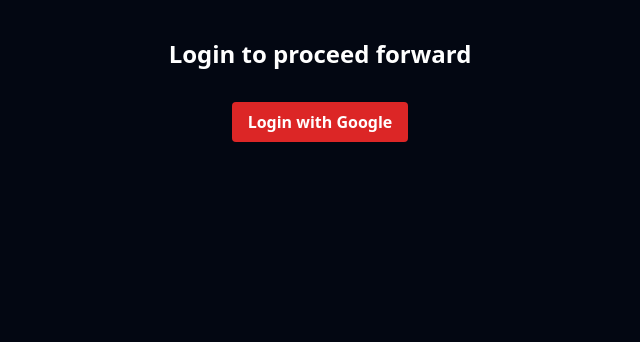
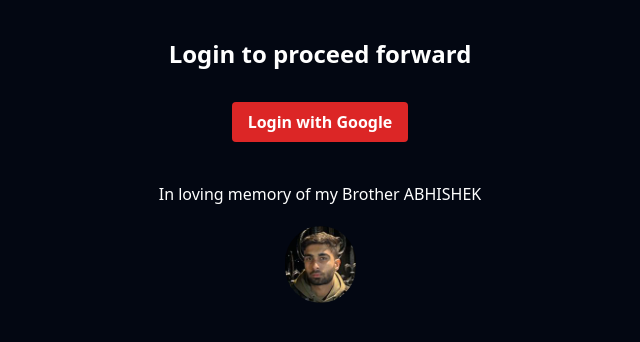
Before and after one commit to bogusdeck/DjangoWish, a Django app: page /login/ in a window 1280 px wide. Shown: the part 178-520 px from the top of the page, without its empty margins (320-960 px from the left). Run offline with Django 5.2, Linux system fonts and the light colour scheme; data comes from the database, SQL or seed files in the repository; both versions use the stored data as it was after the commit; some libraries are stand-ins or nearby versions.

Commit message:
finally auth lg gya phew

```diff
--- a/templates/accounts/login.html
+++ b/templates/accounts/login.html
@@ -19,4 +19,12 @@
     </form>
 </div>
 
+<div class="mt-10 flex flex-col items-center justify-center text-white">
+    <div>
+        In loving memory of my Brother ABHISHEK
+    </div>
+    <img src="/static/RIP.png" alt="rip" class="rounded-full mt-5"></img>
+
+</div>
+
 {% endblock content %}
```
Also changed, not shown: db.sqlite3, static/RIP.png (added).
